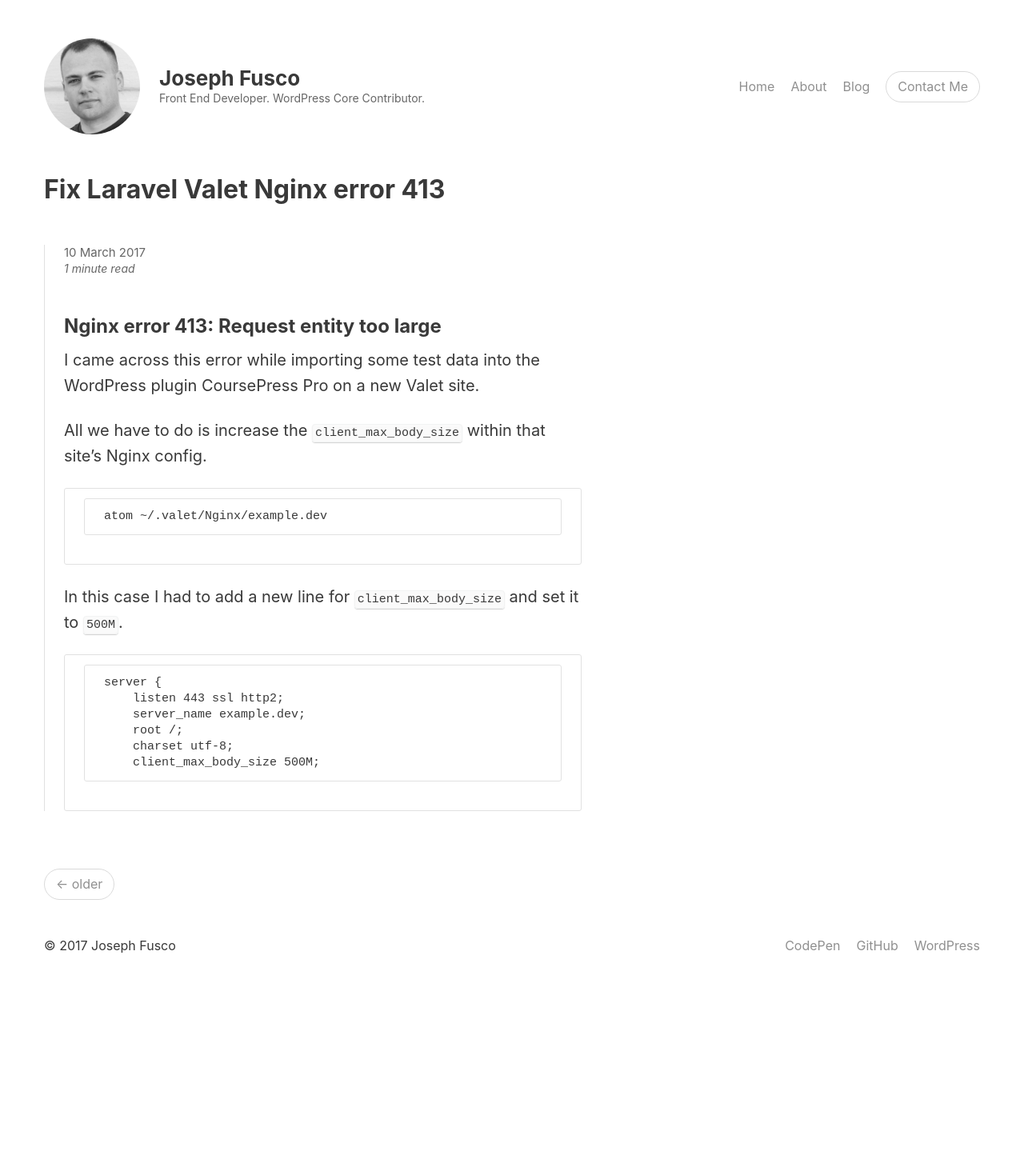
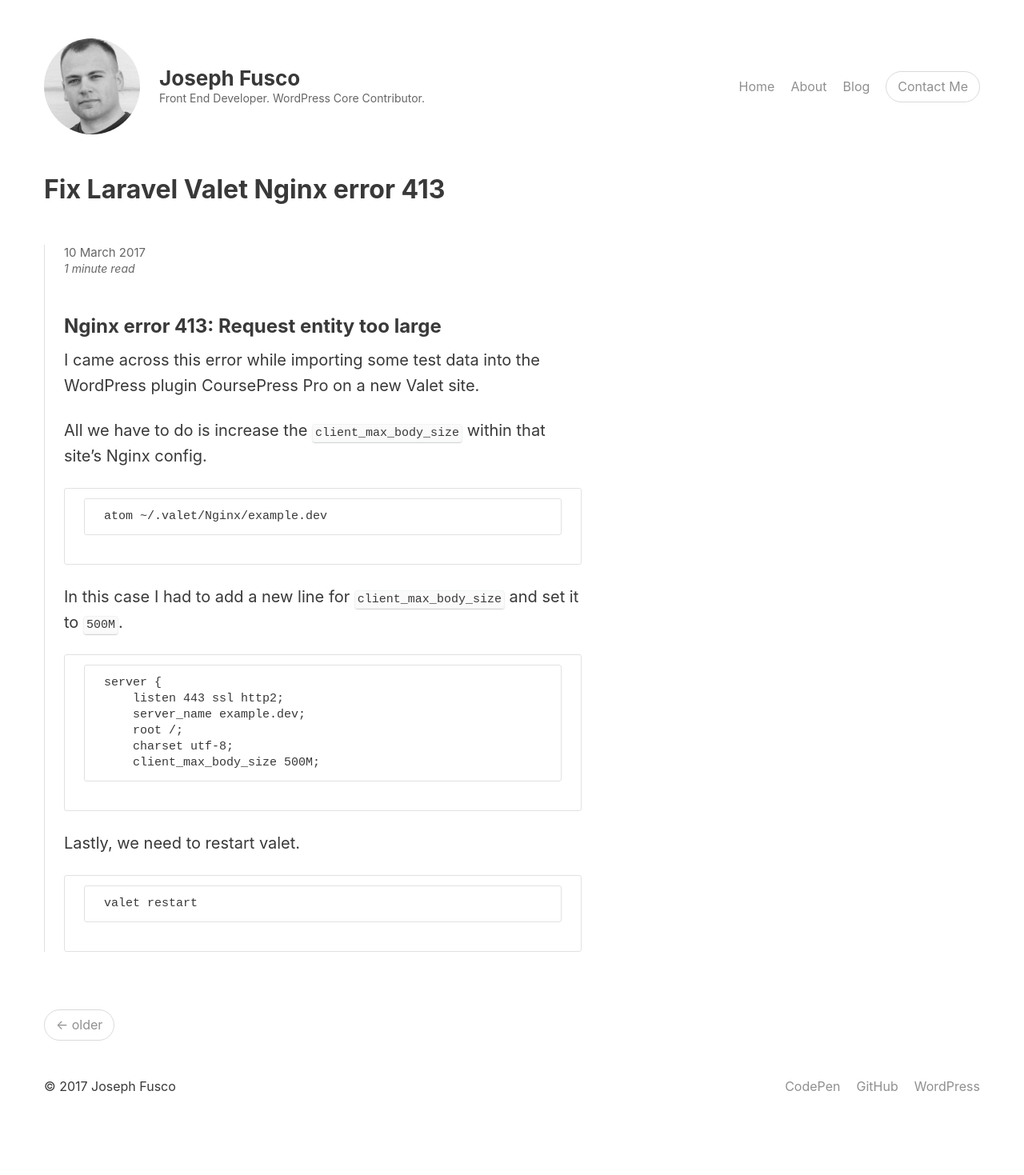
Before and after one commit to josephfusco/josephfusco.github.io, a Jekyll site: the page built from _posts/2017-3-10-fix-laravel-valet-nginx-error-413.md, in a window 1280 px wide. Shown: the whole page at 80% size. Built offline with Jekyll 4.4.1, drawn with Linux system fonts in a browser that asks for light colours; before the commit the page ends 1293 px from its top, so only the background shows below that.

Commit message:
Update 2017-3-10-fix-laravel-valet-nginx-error-413.md

````diff
--- a/_posts/2017-3-10-fix-laravel-valet-nginx-error-413.md
+++ b/_posts/2017-3-10-fix-laravel-valet-nginx-error-413.md
@@ -23,3 +23,9 @@ server {
     charset utf-8;
     client_max_body_size 500M;
 ```
+
+Lastly, we need to restart valet.
+
+```
+valet restart
+```
````
